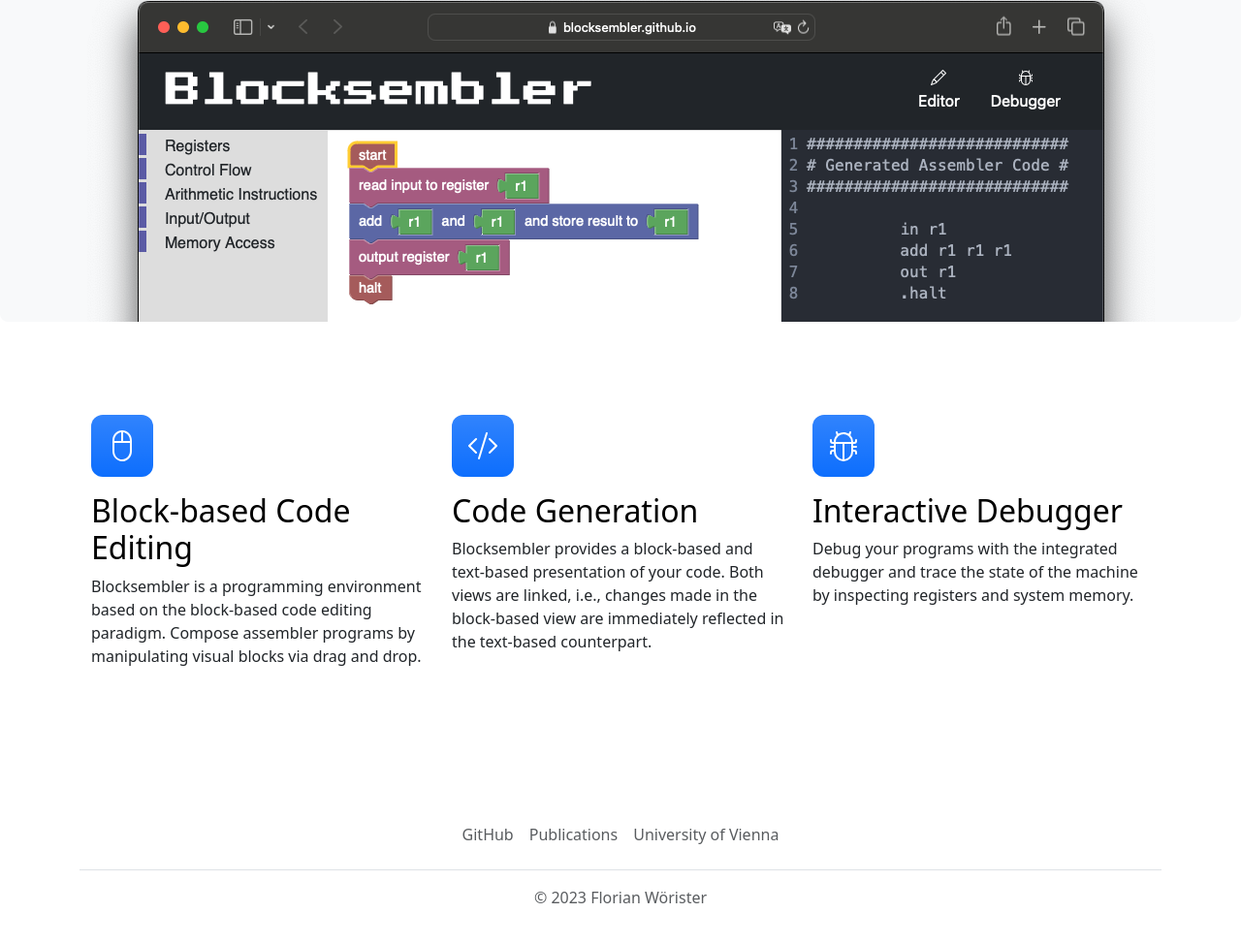
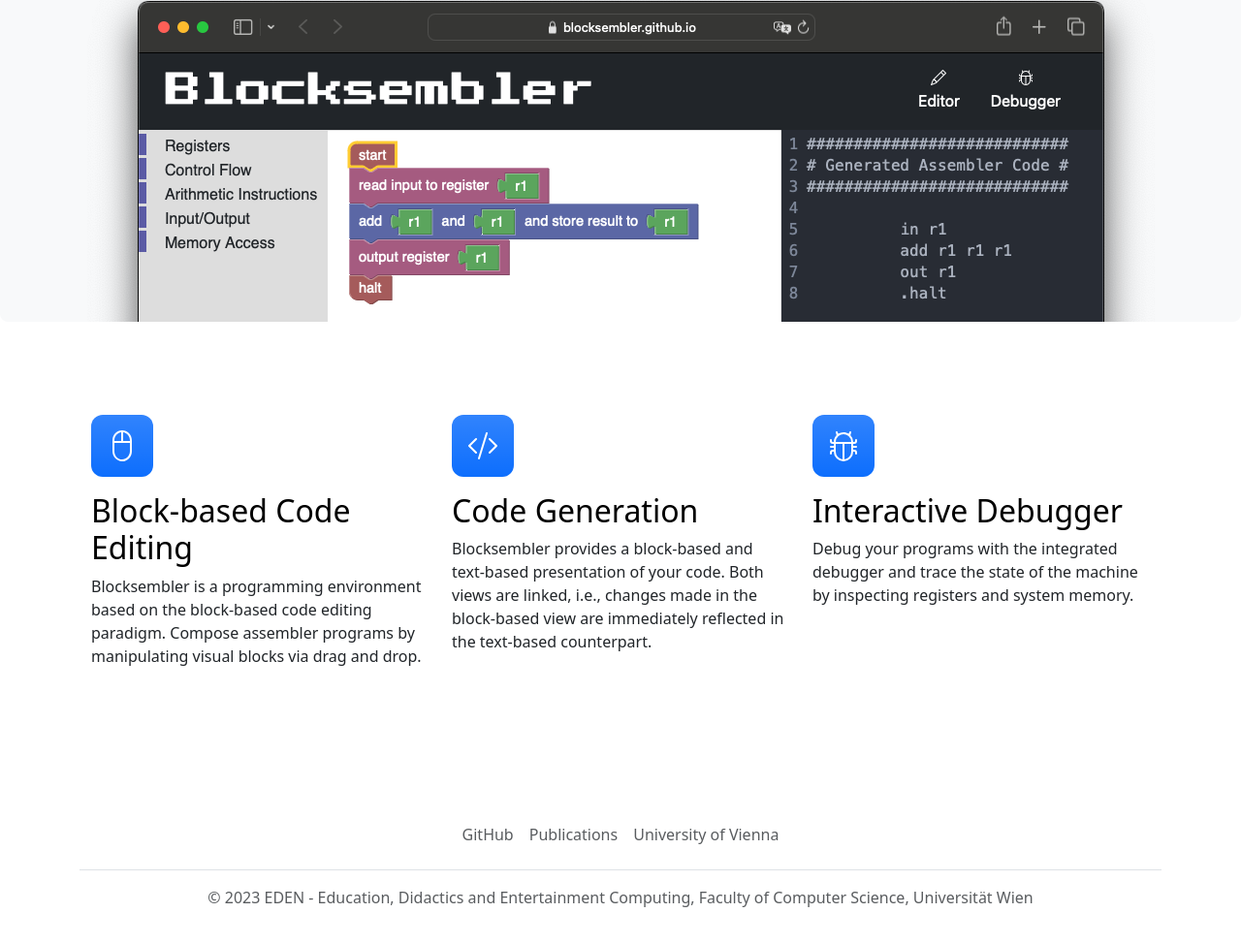
Before and after one commit to Blocksembler/blocksembler.github.io, a plain HTML site: page index.html in a window 1280 px wide. Shown: the part 518-1492 px from the top of the page at 97% size. Drawn offline with nearby package versions, Linux system fonts and the light colour scheme.

Commit message:
fix copyright

```diff
--- a/index.html
+++ b/index.html
@@ -139,7 +139,6 @@
           <p>Debug your programs with the integrated debugger and trace the state of the machine by inspecting registers
             and system
             memory.</p>
-
         </div>
       </div>
     </div>
@@ -157,7 +156,7 @@
             class="nav-link px-2 text-body-secondary">University of
             Vienna</a></li>
       </ul>
-      <p class="text-center text-body-secondary">© 2023 Florian Wörister</p>
+      <p class="text-center text-body-secondary">© 2023 EDEN - Education, Didactics and Entertainment Computing, Faculty of Computer Science, Universität Wien</p>
     </footer>
   </div>
 
```
